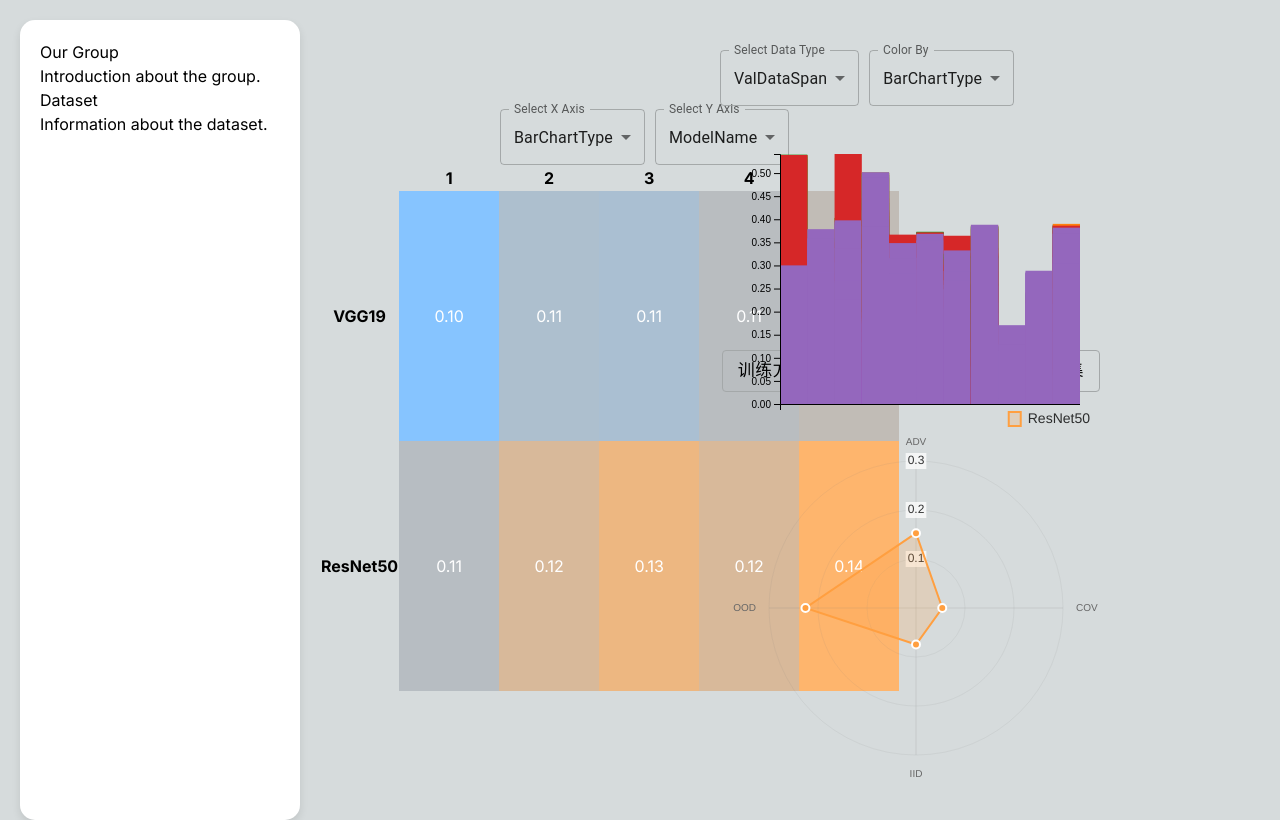
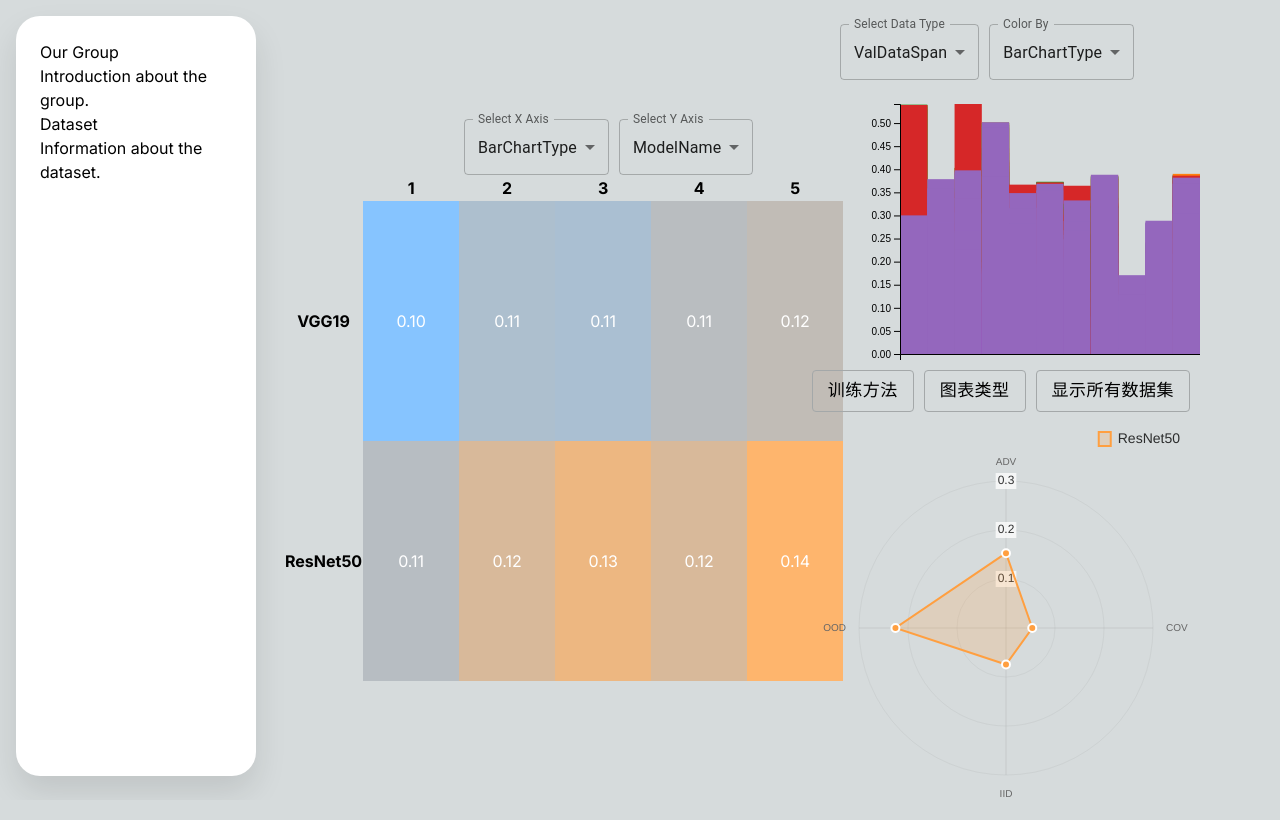
Before and after one commit to JA101617/Visualization-visual-comparison-interface, a Next.js app: page / in a window 1280 px wide. Built offline with nearby package versions, Linux system fonts and the light colour scheme.

Commit message:
改用vh做单位进行重构图

```diff
--- a/app/BarChart.js
+++ b/app/BarChart.js
@@ -163,7 +163,6 @@ const BarChart = ({ data }) => {
         </FormControl>
       </div>
       <br></br>
-      <br></br>
       <svg ref={svgRef}></svg>
     </div>
   );
--- a/app/Heatmap.js
+++ b/app/Heatmap.js
@@ -153,8 +153,8 @@ const Heatmap = () => {
                   key={j}
                   className="text-center text-white"
                   style={{
-                    width: `${500 / cols}px`,
-                    height: `${500 / rows}px`,
+                    width: `${60 / cols}vh`,
+                    height: `${60 / rows}vh`,
                     backgroundColor: cell !== null ? cell.color : 'gray',
                   }}
                 >
--- a/app/page.js
+++ b/app/page.js
@@ -14,21 +14,21 @@ export default function Home() {
       </h1>
       <div style={{
         position: 'absolute',
-        top: '20px',
-        left: '20px',
-        width: '280px',
-        height: '800px',
+        top: '2vh',
+        left: '2vh',
+        width: '30vh',
+        height: '95vh',
         backgroundColor: 'white',
-        borderRadius: '15px',
-        padding: '20px',
-        boxShadow: '0 4px 8px rgba(0, 0, 0, 0.1)'
+        borderRadius: '3vh',
+        padding: '3vh',
+        boxShadow: '0 2vh 4vh rgba(0, 0, 0, 0.1)'
       }}>
         <h2>Our Group</h2>
         <p>Introduction about the group.</p>
         <h2>Dataset</h2>
         <p>Information about the dataset.</p>
       </div>
-      <div className="absolute inset-y-0 left-[300px]"
+      <div className="absolute inset-y-0 left-[33vh]"
         style={{
           display: 'flex',
           justifyContent: 'flex-start',
@@ -38,10 +38,10 @@ export default function Home() {
       >
         <Heatmap />
       </div>
-      <div className="absolute bottom-[20px] right-[170px]">
+      <div className="absolute bottom-[0px] right-[10vh]">
         <RadarChart data={data} />
       </div>
-      <div className="absolute top-[50px] right-[200px] scale-y-70">
+      <div className="absolute top-[3vh] right-[10vh] scale-y-70">
 
         <BarChart data={data} />
       </div>
```
